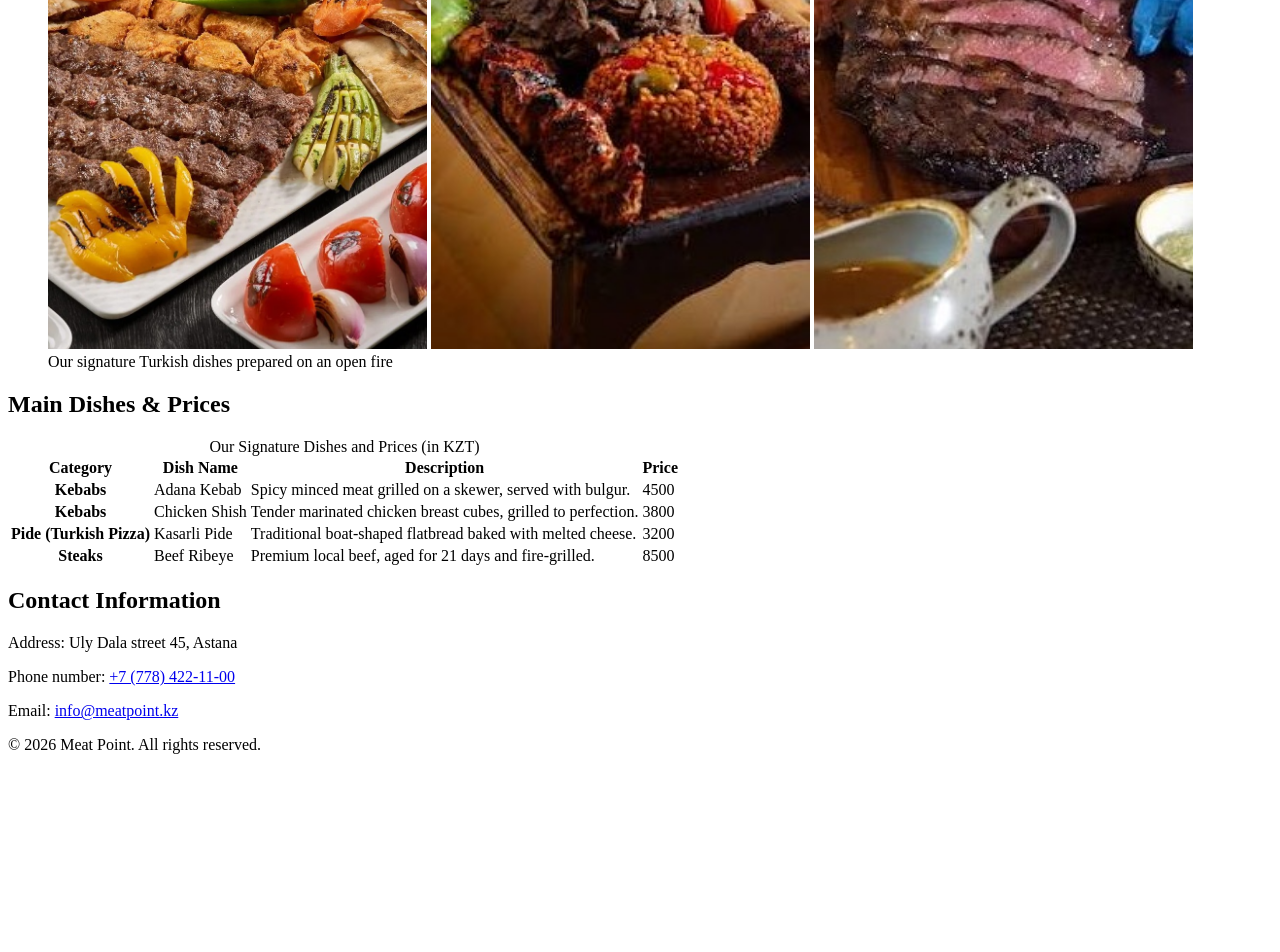
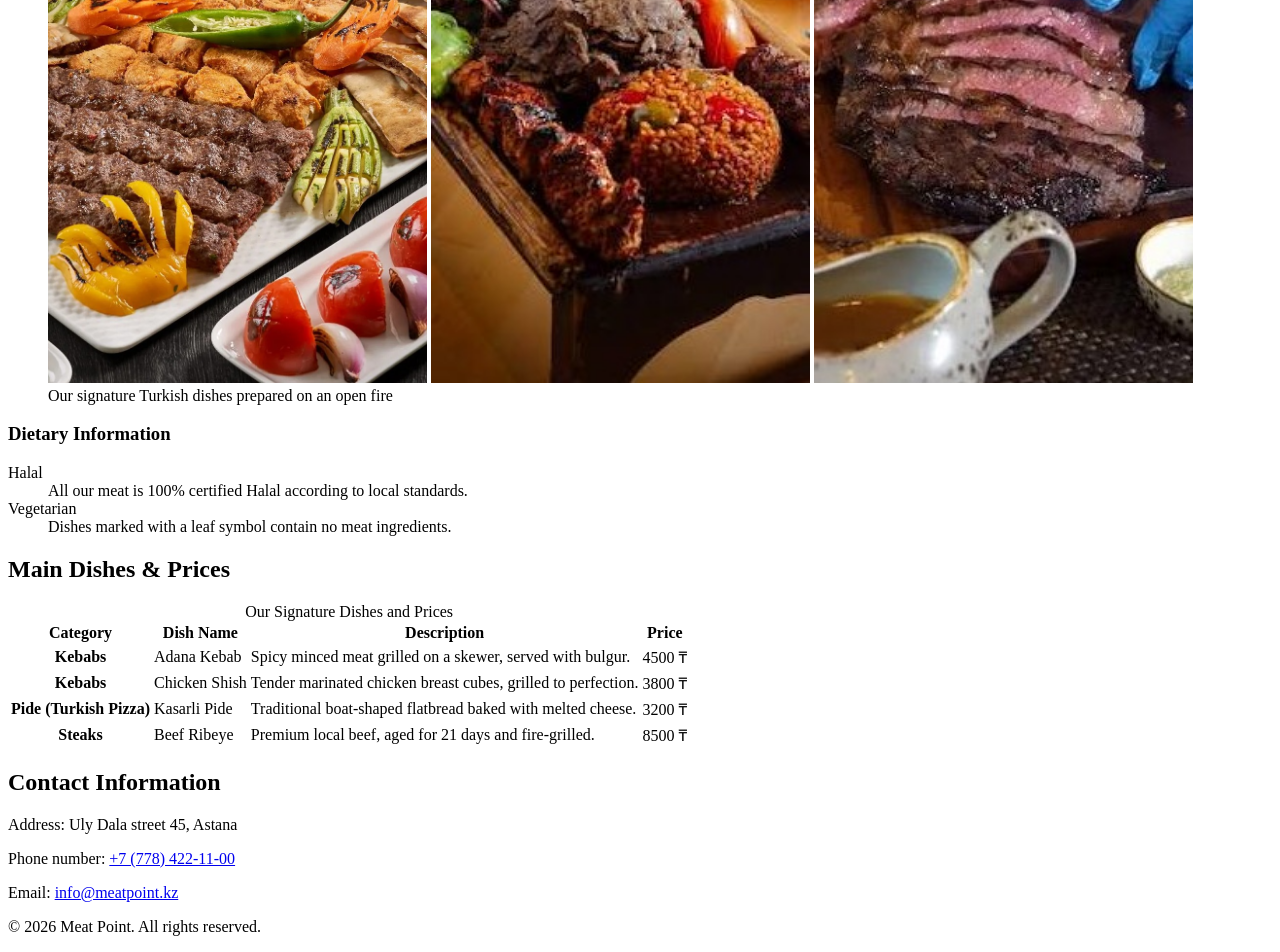
Before and after one commit to Qpzm1212/WEB-project, a plain HTML site: page menu.html in a window 1280 px wide. Shown: the part 757-1709 px from the top of the page. Before the commit the page ends 1527 px from the top, so only its background shows below. Drawn offline with Linux system fonts and the light colour scheme.

Commit message:
feat: add navigation, dietary details, and currency symbols to menu page

```diff
--- a/menu.html
+++ b/menu.html
@@ -28,7 +28,12 @@
     </header>
 
     <main>
-        <section>
+        <nav>
+            <p>Jump to section: <a href="#intro-menu">Cuisine Introduction</a> | <a href="#menu-table">Dish Prices</a>
+            </p>
+        </nav>
+
+        <article id="intro-menu">
             <h2>Authentic Turkish Cuisine</h2>
             <p>Welcome to the culinary heart of Meat Point Astana. Our menu is carefully crafted to bring you the
                 authentic taste of Turkish cuisine, right here in the capital. We pride ourselves on using only the
@@ -43,22 +48,30 @@
                 the chef's daily specials when you visit.</p>
 
             <figure>
-                <!-- Атрибут width="32%" заставит картинки встать в один ряд горизонтально без CSS -->
-                <img src="images/menu1.jpg" alt="Delicious Adana Kebab" width="32%">
-                <img src="images/menu2.jpg" alt="Juicy Chicken Shish" width="32%">
-                <img src="images/menu3.jpg" alt="Traditional Turkish Pide" width="32%">
+                <!-- Using percentage width inline to align images horizontally without CSS, as external styling is prohibited by project rules. -->
+                <img src="images/menu1.jpg" alt="Delicious Adana Kebab served on a wooden board" width="32%">
+                <img src="images/menu2.jpg" alt="Juicy Chicken Shish skewered and grilled" width="32%">
+                <img src="images/menu3.jpg" alt="Traditional Turkish Pide with melted cheese" width="32%">
                 <figcaption>Our signature Turkish dishes prepared on an open fire</figcaption>
             </figure>
-        </section>
 
-        <!-- Wrapped in a div because there is no specific semantic tag for a table container. -->
-        <div>
-            <h2>Main Dishes & Prices</h2>
+            <h3>Dietary Information</h3>
+            <dl>
+                <dt>Halal</dt>
+                <dd>All our meat is 100% certified Halal according to local standards.</dd>
+                <dt>Vegetarian</dt>
+                <dd>Dishes marked with a leaf symbol contain no meat ingredients.</dd>
+            </dl>
+        </article>
+
+        <div id="menu-table">
+            <!-- I used a generic div here to wrap the heading and table because sectioning content like <section> implies a distinct thematic grouping that alters the document outline, whereas this is merely a structural layout container. -->
+            <h2>Main Dishes &amp; Prices</h2>
             <table>
-                <caption>Our Signature Dishes and Prices (in KZT)</caption>
+                <caption>Our Signature Dishes and Prices</caption>
                 <thead>
                     <tr>
-                        <!-- Added scope="col" to define column headers for screen readers. -->
+                        <!-- Explicitly defining scope="col" provides critical structural context for screen reader software to associate data cells with the correct column header for visually impaired users. -->
                         <th scope="col">Category</th>
                         <th scope="col">Dish Name</th>
                         <th scope="col">Description</th>
@@ -67,29 +80,28 @@
                 </thead>
                 <tbody>
                     <tr>
-                        <!-- Added scope="row" to define the row header. -->
                         <th scope="row">Kebabs</th>
                         <td>Adana Kebab</td>
                         <td>Spicy minced meat grilled on a skewer, served with bulgur.</td>
-                        <td>4500</td>
+                        <td>4500 &#8376;</td>
                     </tr>
                     <tr>
                         <th scope="row">Kebabs</th>
                         <td>Chicken Shish</td>
                         <td>Tender marinated chicken breast cubes, grilled to perfection.</td>
-                        <td>3800</td>
+                        <td>3800 &#8376;</td>
                     </tr>
                     <tr>
                         <th scope="row">Pide (Turkish Pizza)</th>
                         <td>Kasarli Pide</td>
                         <td>Traditional boat-shaped flatbread baked with melted cheese.</td>
-                        <td>3200</td>
+                        <td>3200 &#8376;</td>
                     </tr>
                     <tr>
                         <th scope="row">Steaks</th>
                         <td>Beef Ribeye</td>
                         <td>Premium local beef, aged for 21 days and fire-grilled.</td>
-                        <td>8500</td>
+                        <td>8500 &#8376;</td>
                     </tr>
                 </tbody>
             </table>
```
